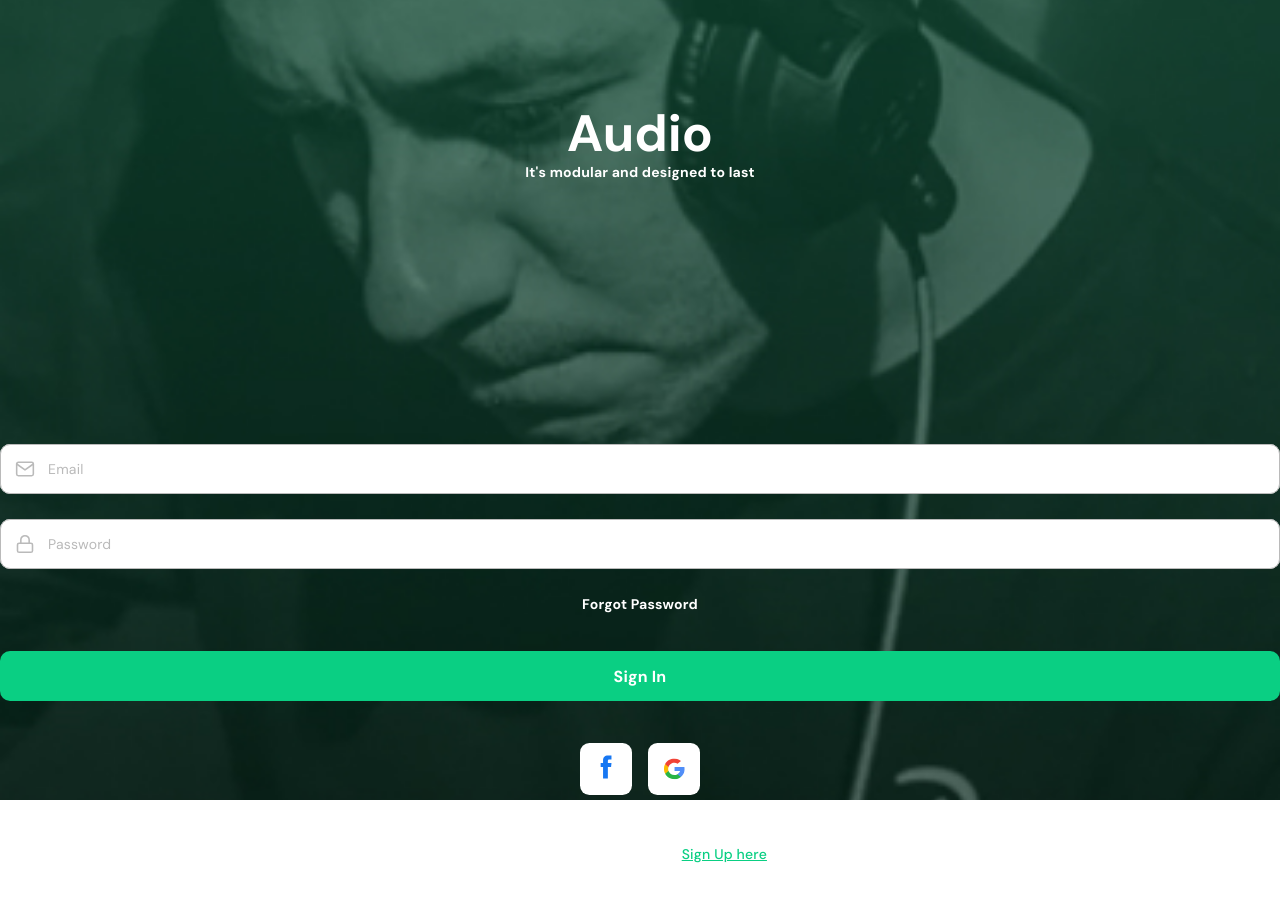
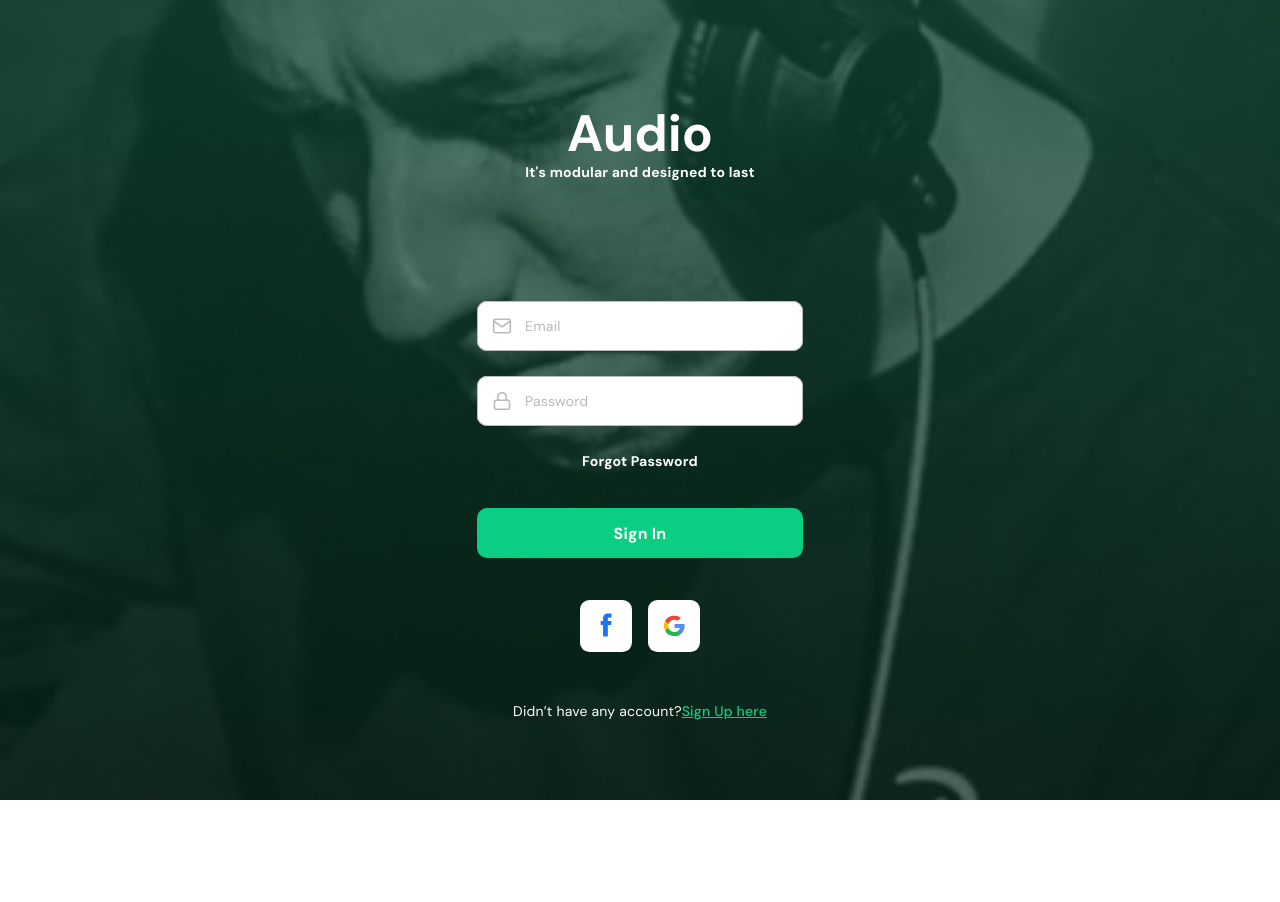
Before and after one commit to 4ndferreira/AudioStore_App, a React (Vite) app in the folder my-challenge-app/: page /signin in a window 1280 px wide. Shown: the top 902 px of the page. After the commit the page ends 800 px from the top, so only its background shows below. Built offline with nearby package versions, Linux system fonts and the light colour scheme; no server answers.

Commit message:
Refactor: removing grid from CSS

```diff
--- a/my-challenge-app/src/App.css
+++ b/my-challenge-app/src/App.css
@@ -1,4 +1,6 @@
 #root {
+  display: flex;
+  flex-direction: column;
   width: 100%;
   height: 100%;
 }
--- a/my-challenge-app/src/components/navBar/NavBar.module.css
+++ b/my-challenge-app/src/components/navBar/NavBar.module.css
@@ -18,6 +18,7 @@
 }
 
 .iconCart {
+  display: inherit;
   position: relative;
 }
 
--- a/my-challenge-app/src/pages/login/Login.module.css
+++ b/my-challenge-app/src/pages/login/Login.module.css
@@ -6,9 +6,6 @@
   height: 47.3775rem;
   padding: 6.62rem 0 4.94rem 0;
   color: var(--colorsWhite);
-
-  grid-column: 2 / 3;
-  grid-row: 1 / 5;
 }
 
 .titleWrapper {
@@ -28,7 +25,8 @@
   display: flex;
   flex-direction: column;
   align-items: center;
-  width: 100%;
+  width: 20.375rem;
+  margin: 0 auto;
   gap: 1.56rem
 }
 
--- a/my-challenge-app/src/pages/product/Product.module.css
+++ b/my-challenge-app/src/pages/product/Product.module.css
@@ -1,3 +1,13 @@
+.containerHeader {
+  width: 20.375rem;
+  margin: 0 auto;
+}
+
+.productOverview {
+  width: 20.375rem;
+  margin: 0 auto;
+}
+
 .textWrapper {
   display: flex;
   flex-direction: column;
@@ -79,9 +89,9 @@
   line-height: 1.375rem;
   min-height: 19.625rem;
   letter-spacing: 0.0125rem;
-  margin: 0;
-  grid-column: 2 / 3;
-  grid-row: 2 / 3;
+  width: 20.375rem;
+  padding-top: 1rem;
+  margin: 0 auto;
 }
 
 .textLink {
@@ -98,24 +108,12 @@
   letter-spacing: 0.0125rem;
 }
 
-.gridTop {
-  grid-column: 2 / 3;
-  grid-row: 1 / 2;
-}
-
-.gridMiddle {
-  grid-column: 2 / 3;
-  grid-row: 2 / 3;
-}
-
-
 .sectionBackground {
   background: var(--colorsGreyLight1);
   width: 100%;
   min-height: 19.9375rem;
   overflow-x: hidden;
-  grid-column: 1 / 4;
-  grid-row: 3 / 4;
+  margin-bottom: 7.69rem;
 }
 
 .anotherProduct {
@@ -136,18 +134,22 @@
   position: absolute;
 }
 
+.positionButton {
+  position: fixed;
+  bottom: 0;
+  width: 100%;
+  z-index: 99;
+}
+
 .wrapperButton {
   display: flex;
+  width: 20.375rem;
   align-items: flex-end;
-  padding-top: 2.69rem;
   padding-bottom: 1.88rem;
-  grid-column: 2 / 3;
-  grid-row: 4 / 5;
+  margin: 0 auto;
 }
 
 .notFoundMessage {
-  grid-column: 3 /4;
-  grid-row: 2 /4;
   display: flex;
   flex-direction: column;
   justify-content: center;
--- a/my-challenge-app/src/pages/product/Product.tsx
+++ b/my-challenge-app/src/pages/product/Product.tsx
@@ -64,7 +64,7 @@ const Product = () => {
 
   return (
     <>
-      <div className={classes.gridTop}>
+      <div className={classes.containerHeader}>
         <NavBar
           link="/"
           link2="/cart"
@@ -93,8 +93,8 @@ const Product = () => {
         <DetailsToggle selected={detailsToggle} onChange={handleSelectChange} />
       </div>
       {detailsToggle === "Overview" ? (
-        <>
-          <div className={classes.gridMiddle}>
+        <div>
+          <section className={classes.productOverview}>
             {loading ? (
               <SkeletonTheme
                 baseColor="#eeeded"
@@ -124,7 +124,7 @@ const Product = () => {
                 ))
               )}
             </ul>
-          </div>
+          </section>
           <section className={classes.sectionBackground}>
             <div className={classes.anotherProduct}>
               <div className={classes.textLink}>
@@ -164,12 +164,14 @@ const Product = () => {
               )}
             </div>
           </section>
-        </>
+        </div>
       ) : (
         <p className={classes.textDescription}>{item?.description}</p>
       )}
-      <div className={classes.wrapperButton}>
-        <Button type={"button"} name={"Add To Cart"} onClick={handleClick} />
+      <div className={classes.positionButton}>
+        <div className={classes.wrapperButton}>
+          <Button type={"button"} name={"Add To Cart"} onClick={handleClick} />
+        </div>
       </div>
     </>
   );
--- a/my-challenge-app/src/pages/products/Products.module.css
+++ b/my-challenge-app/src/pages/products/Products.module.css
@@ -1,14 +1,13 @@
 
-.gridTop {
-  grid-column: 2 / 3;
-  grid-row: 1 / 2;
+.containerTop {
+  width: 20.375rem;
+  margin: 0 auto;
 }
 
 .wrapper {
-  width: 100%;
-  grid-column: 2 / 3;
-  grid-row: 2 / 3;
-  margin-bottom: 2.31rem;
+  width: 20.375rem;
+  padding-bottom: 2.31rem;
+  margin: 0 auto;
 }
 
 .wrapper button {
--- a/my-challenge-app/src/pages/products/Products.tsx
+++ b/my-challenge-app/src/pages/products/Products.tsx
@@ -88,7 +88,7 @@ const Products = () => {
 
   return (
     <>
-      <div className={classes.gridTop}>
+      <div className={classes.containerTop}>
         <NavBar
           link="/"
           link2="/cart"
--- a/my-challenge-app/src/pages/search/Search.module.css
+++ b/my-challenge-app/src/pages/search/Search.module.css
@@ -3,8 +3,8 @@
   flex-direction: column;
   align-items: center;
   height: 100vh;
-  grid-column: 2 / 3;
-  grid-row: 1 / 5;
+  width: 20.375rem;
+  margin: 0 auto;
 }
 
 .wrapper {
--- a/my-challenge-app/src/pages/shoppingCart/ShoppingCart.module.css
+++ b/my-challenge-app/src/pages/shoppingCart/ShoppingCart.module.css
@@ -3,13 +3,8 @@
   flex-direction: column;
   justify-content: space-between;
   height: 100vh;
-  grid-column: 2 / 3;
-  grid-row: 1 / 5;
-}
-
-.wrapperButton {
   width: 20.375rem;
-  margin: auto;
+  margin: 0 auto;
 }
 
 .wrapperButton p {
```
Also changed, not shown: 1 other file (tests, documents, lock files or other folders).
